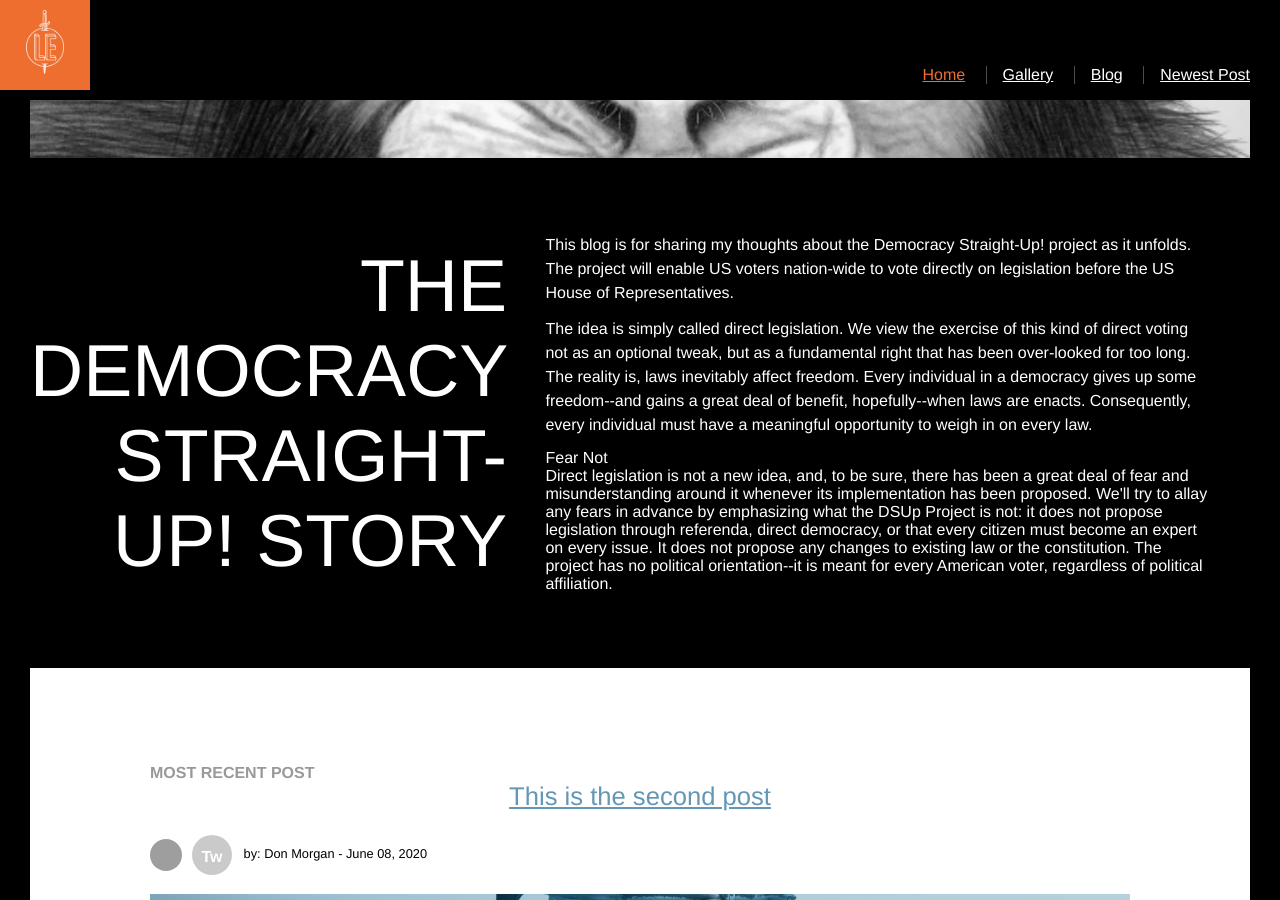
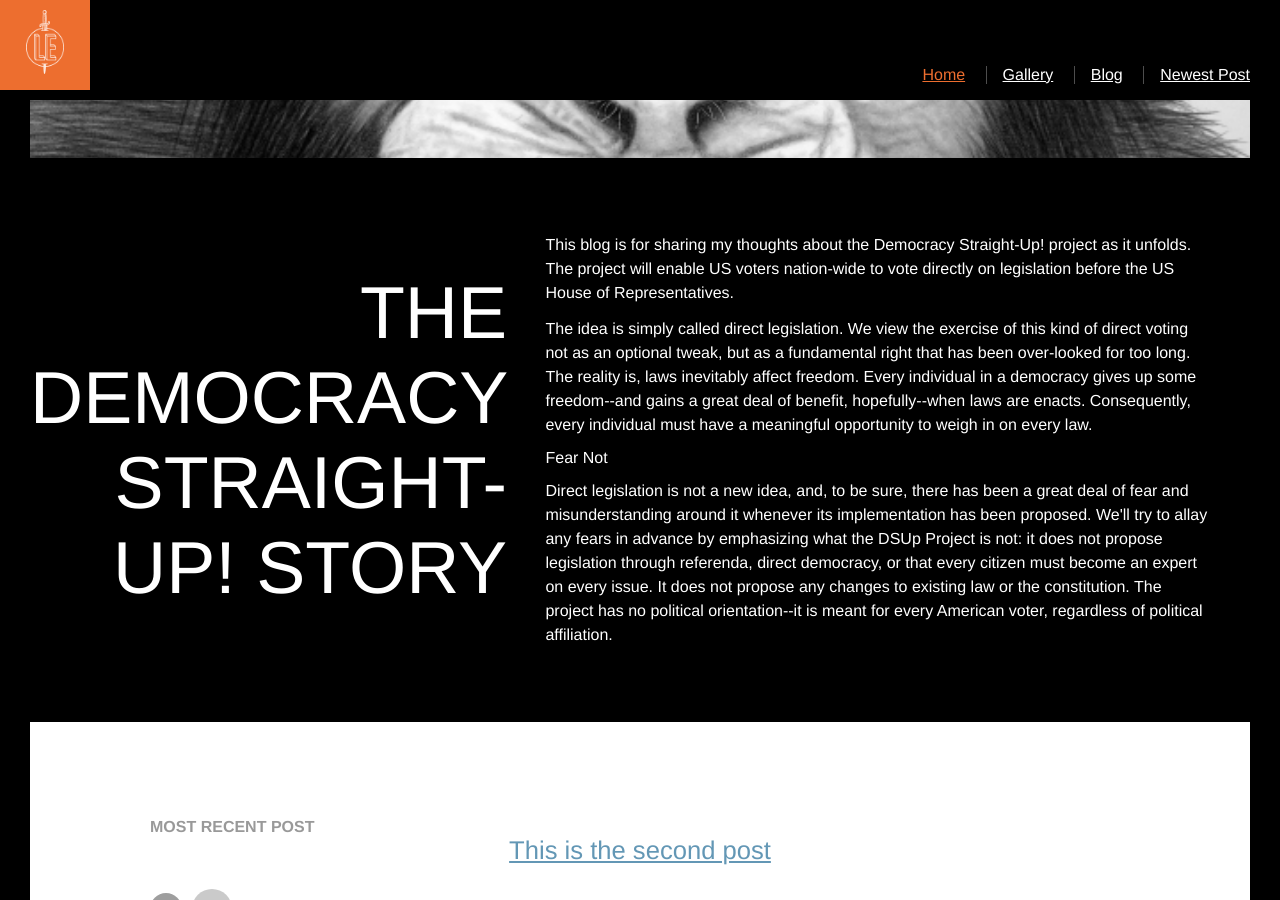
Before and after one commit to OmneBonum/dsu, a Jekyll site: the page built from index.html, in a window 1280 px wide and 900 px high, scrolled down 742 px. Built offline with Jekyll 4.4.1, drawn with Linux system fonts in a browser that asks for light colours; grey boxes are pictures that could not be loaded.

Commit message:
Some DSU text corrected

```diff
--- a/index.html
+++ b/index.html
@@ -28,6 +28,7 @@
 must have a meaningful opportunity to weigh in on every law.
     </p>
     <h3>Fear Not</h3>
+    <p>
       Direct legislation is not a new idea, and, to be sure, there has been a great
       deal of fear and misunderstanding around it whenever its implementation has been
       proposed.  We'll try to allay any fears in advance by emphasizing what the
@@ -36,8 +37,6 @@
       It does not propose any changes to existing law or the constitution. The
       project has no political orientation--it is meant for every American
       voter, regardless of political affiliation.
-    <p>
-
     </p>
   </div>
 </div>
```
Also changed, not shown: 1 other file. Lines whose indentation alone changed are shown as unchanged.
